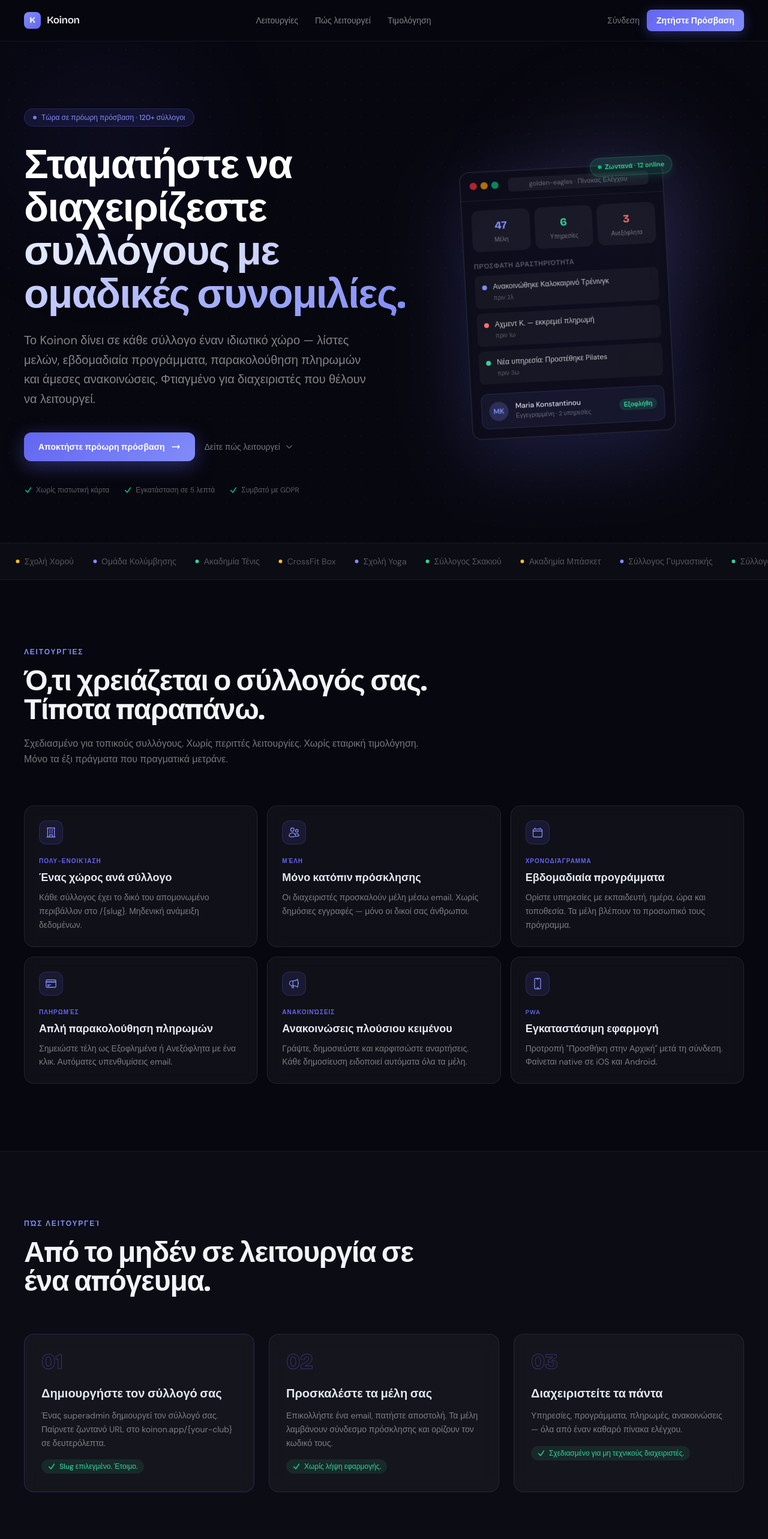
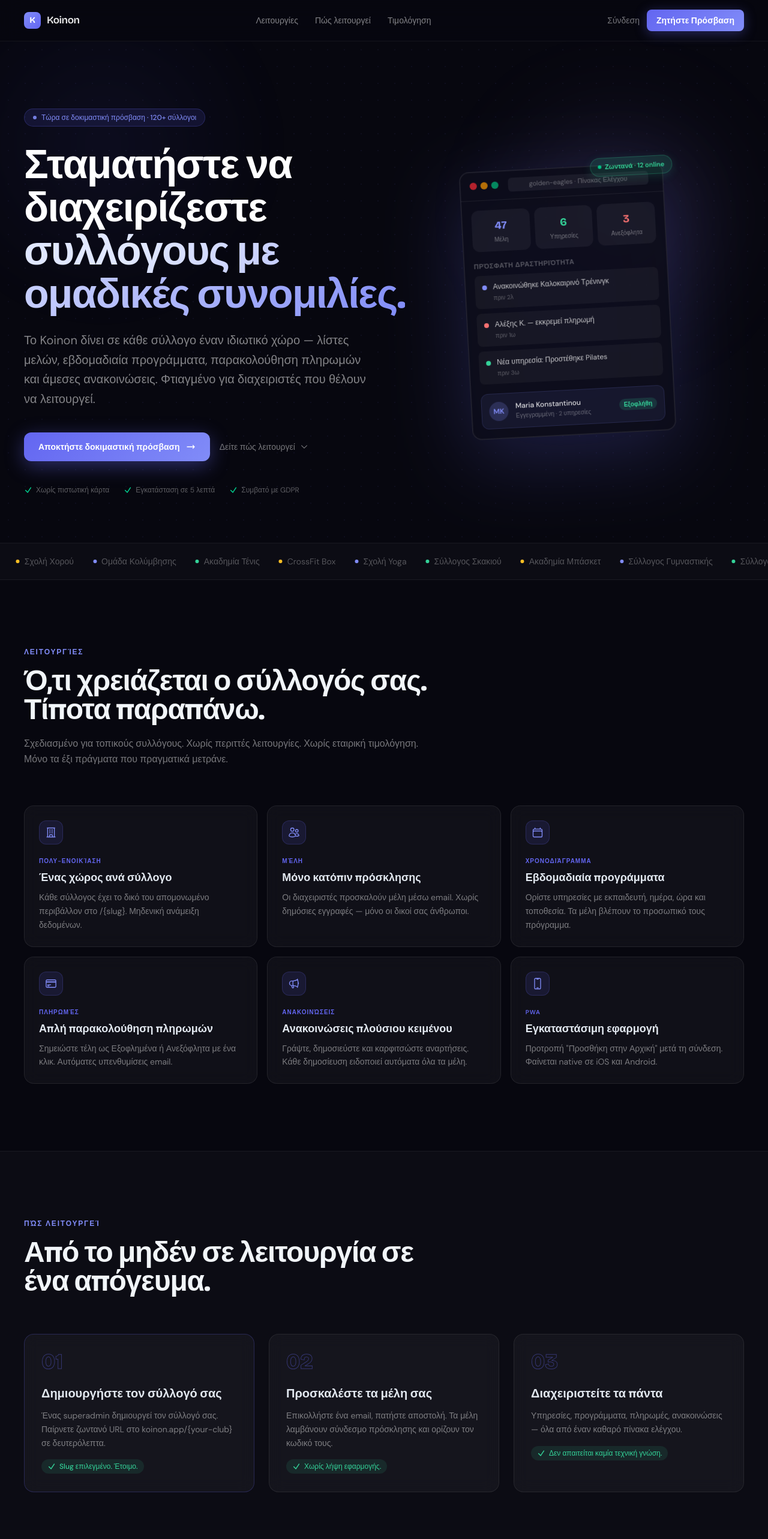
Before and after one commit to fifartdev/koinon, a Next.js app: page / in a window 1280 px wide. Shown: the top 2566 px of the page at 60% size. Built offline with nearby package versions, Linux system fonts and the light colour scheme.

Commit message:
wordings changes

```diff
--- a/src/app/(frontend)/page.tsx
+++ b/src/app/(frontend)/page.tsx
@@ -228,7 +228,7 @@ const STEPS = [
     n: '03',
     title: 'Διαχειριστείτε τα πάντα',
     desc: 'Υπηρεσίες, προγράμματα, πληρωμές, ανακοινώσεις — όλα από έναν καθαρό πίνακα ελέγχου.',
-    detail: 'Σχεδιασμένο για μη τεχνικούς διαχειριστές.',
+    detail: 'Δεν απαιτείται καμία τεχνική γνώση.',
   },
 ]
 
@@ -322,7 +322,7 @@ function DashboardMockup() {
             </p>
             {[
               { dot: '#818cf8', text: 'Ανακοινώθηκε Καλοκαιρινό Τρένινγκ', time: 'πριν 2λ' },
-              { dot: '#f87171', text: 'Αχμεντ Κ. — εκκρεμεί πληρωμή', time: 'πριν 1ω' },
+              { dot: '#f87171', text: 'Αλέξης Κ. — εκκρεμεί πληρωμή', time: 'πριν 1ω' },
               { dot: '#34d399', text: 'Νέα υπηρεσία: Προστέθηκε Pilates', time: 'πριν 3ω' },
             ].map((n, i) => (
               <div
@@ -502,7 +502,7 @@ export default function LandingPage() {
               }}
             >
               <span className="w-1.5 h-1.5 rounded-full bg-indigo-400 animate-pulse" />
-              Τώρα σε πρόωρη πρόσβαση · 120+ σύλλογοι
+              Τώρα σε δοκιμαστική πρόσβαση · 120+ σύλλογοι
             </div>
 
             {/* Headline */}
@@ -536,7 +536,7 @@ export default function LandingPage() {
                   boxShadow: '0 8px 32px rgba(99,102,241,0.4)',
                 }}
               >
-                Αποκτήστε πρόωρη πρόσβαση
+                Αποκτήστε δοκιμαστική πρόσβαση
                 <IconArrow />
               </a>
               <a
@@ -767,7 +767,7 @@ export default function LandingPage() {
             Ένα πλάνο. Απεριόριστοι σύλλογοι.
           </h2>
           <p className="text-lg mb-12" style={{ color: 'rgba(255,255,255,0.45)' }}>
-            Βρισκόμαστε σε πρόωρη πρόσβαση — η τιμολόγηση οριστικοποιείται. Εγγραφείτε τώρα και
+            Βρισκόμαστε σε δοκιμαστική πρόσβαση — η τιμολόγηση οριστικοποιείται. Εγγραφείτε τώρα και
             κλειδώστε την τιμή σας.
           </p>
 
@@ -834,9 +834,7 @@ export default function LandingPage() {
                   'Απεριόριστοι σύλλογοι',
                   'Απεριόριστα μέλη ανά σύλλογο',
                   'Πλήρες σύστημα ειδοποιήσεων',
-                  'Ενσωμάτωση email Resend',
                   'Εγκαταστάσιμη εφαρμογή PWA',
-                  'Neon Postgres στην παραγωγή',
                   'Προσαρμοσμένο URL /[slug]',
                 ].map((item) => (
                   <div
@@ -890,7 +888,7 @@ export default function LandingPage() {
             <span className="text-gradient">έναν επίσημο χώρο;</span>
           </h2>
           <p className="text-lg mb-10" style={{ color: 'rgba(255,255,255,0.45)' }}>
-            Εγγραφείτε στην πρόωρη πρόσβαση και αποκτήστε τα πάντα δωρεάν κατά τη διάρκεια της beta.
+            Εγγραφείτε στην δοκιμαστική πρόσβαση και αποκτήστε τα πάντα δωρεάν κατά τη διάρκεια της beta.
             Ο σύλλογός σας αξίζει κάτι καλύτερο από ένα WhatsApp group.
           </p>
           <div className="flex flex-col sm:flex-row items-center justify-center gap-4">
@@ -903,7 +901,7 @@ export default function LandingPage() {
                 boxShadow: '0 8px 40px rgba(99,102,241,0.45)',
               }}
             >
-              Ζητήστε πρόωρη πρόσβαση
+              Ζητήστε δοκιμαστική πρόσβαση
               <IconArrow />
             </a>
             <a
```
